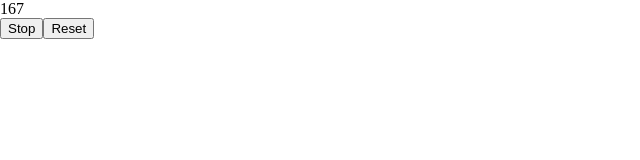
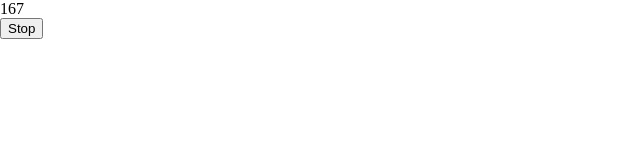
Before and after one commit to dengoyoon/useless-project, a React (Vite) app in the folder apps/life-is-timing/: page / in a window 1280 px wide. Both pictures are taken after a click on the button "Start". Shown: the top 160 px of the page, without its empty margins (0-640 px from the left). Built offline with nearby package versions, Linux system fonts and the light colour scheme.

Commit message:
start, stop, reset 구현

```diff
--- a/apps/life-is-timing/src/App.tsx
+++ b/apps/life-is-timing/src/App.tsx
@@ -2,47 +2,44 @@ import { useEffect, useRef, useState } from "react";
 
 const useTimer = () => {
   const [time, setTime] = useState(0);
+  const [timerState, setTimerState] = useState("INIT");
   const requestId = useRef(0);
+
   const animate = () => {
-    setTime((prev) => prev + 1);
+    setTime((prevTime) => prevTime + 1);
     requestId.current = requestAnimationFrame(animate);
   };
   const start = () => {
+    setTimerState("RUN");
     requestId.current = requestAnimationFrame(animate);
   };
   const stop = () => {
+    setTimerState("STOP");
     cancelAnimationFrame(requestId.current);
   };
   const reset = () => {
+    setTimerState("INIT");
     setTime(0);
   };
   useEffect(() => {
     return () => cancelAnimationFrame(requestId.current);
   }, []);
 
-  return { time, start, stop, reset };
-};
-
-const useToggle = (initState: boolean = false) => {
-  const [on, setOn] = useState(initState);
-  const toggle = () => setOn((prev) => !prev);
-  return { on, toggle };
+  return { time, timerState, start, stop, reset };
 };
 
 function App() {
-  const { time, start, stop, reset } = useTimer();
-  const { on, toggle } = useToggle();
+  const { time, timerState, start, stop, reset } = useTimer();
   return (
     <>
       <div>{time}</div>
-      <div onClick={() => toggle()}>
-        {on ? (
-          <div>
-            <button onClick={() => stop()}>Stop</button>
-            <button onClick={() => reset()}>Reset</button>
-          </div>
-        ) : (
+      <div>
+        {timerState === "INIT" && (
           <button onClick={() => start()}>Start</button>
+        )}
+        {timerState === "RUN" && <button onClick={() => stop()}>Stop</button>}
+        {timerState === "STOP" && (
+          <button onClick={() => reset()}>Reset</button>
         )}
       </div>
     </>
```
